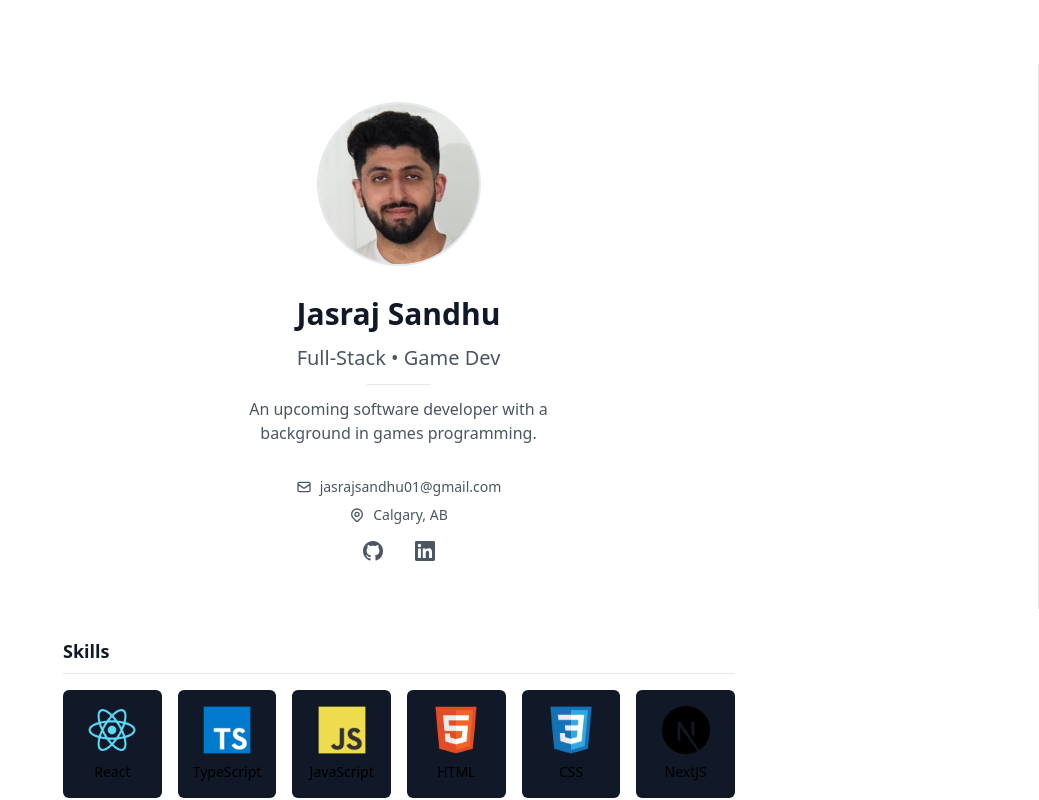
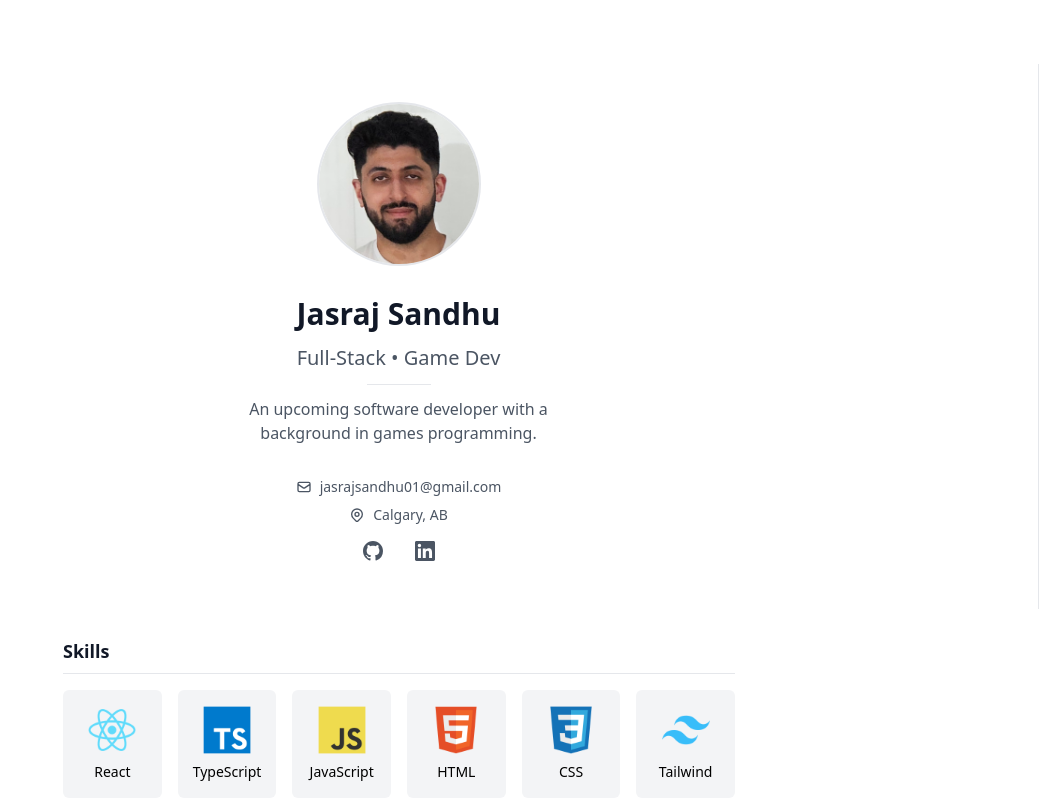
Before and after one commit to JSandhu223/portfolio, a Next.js app: page / in a window 1280 px wide. Shown: the top 800 px of the page, without its empty margins (241-1280 px from the left). Built offline with nearby package versions, Linux system fonts and the light colour scheme.

Commit message:
Updated styling for light mode.

```diff
--- a/app/components/ExperienceSection.tsx
+++ b/app/components/ExperienceSection.tsx
@@ -53,8 +53,8 @@ const ExperienceSection = () => {
 
 				<div className="flex flex-wrap justify-start gap-6">
 					{experiences.map((exp) => (
-						<div key={exp.appType} className="border-solid border-2 border-white rounded-md overflow-hidden w-full flex flex-row">
-							<a href={exp.link} target="_blank" className="hover:bg-blue-300 dark:hover:bg-blue-950">
+						<div key={exp.appType} className="border-solid border-2 border-white rounded-md bg-gray-100 dark:bg-none overflow-hidden w-full flex flex-row">
+							<a href={exp.link} target="_blank" className="hover:bg-gray-300 dark:hover:bg-blue-950">
 								<div className="p-4">
 									{/* <img className="" src={exp.image}></img> */}
 									<h2 className="text-black dark:text-white">{exp.project}</h2>
--- a/app/components/SkillsSection.tsx
+++ b/app/components/SkillsSection.tsx
@@ -53,6 +53,10 @@ const SkillsSection = () => {
 			icon: "/icons/css3.png"
 		},
 		{
+			skill: 'Tailwind',
+			icon: "/icons/tailwind.png"
+		},
+		{
 			skill: 'NextJS',
 			icon: "/icons/next-js.png"
 		},
@@ -101,7 +105,7 @@ const SkillsSection = () => {
 				<div className="grid grid-cols-2 sm:grid-cols-4 md:grid-cols-6 gap-4">
 					{techStack.map((t) => (
 						<div key={t.skill}>
-							<div className="flex flex-col items-center p-4 bg-gray-900 rounded-md dark:hover:bg-gray-400">
+							<div className="flex flex-col items-center p-4 bg-gray-100 dark:bg-gray-900 rounded-md hover:bg-gray-200 dark:hover:bg-gray-400">
 								{/* <img src={t.icon} className="max-w-16 max-h-16"></img> */}
 								<Image src={t.icon} alt='skill' width={48} height={48} />
 								<h4 className="text-sm font-medium text-black dark:text-white pt-2">{t.skill}</h4>
```
Also changed, not shown: public/icons/tailwind.png (added).
